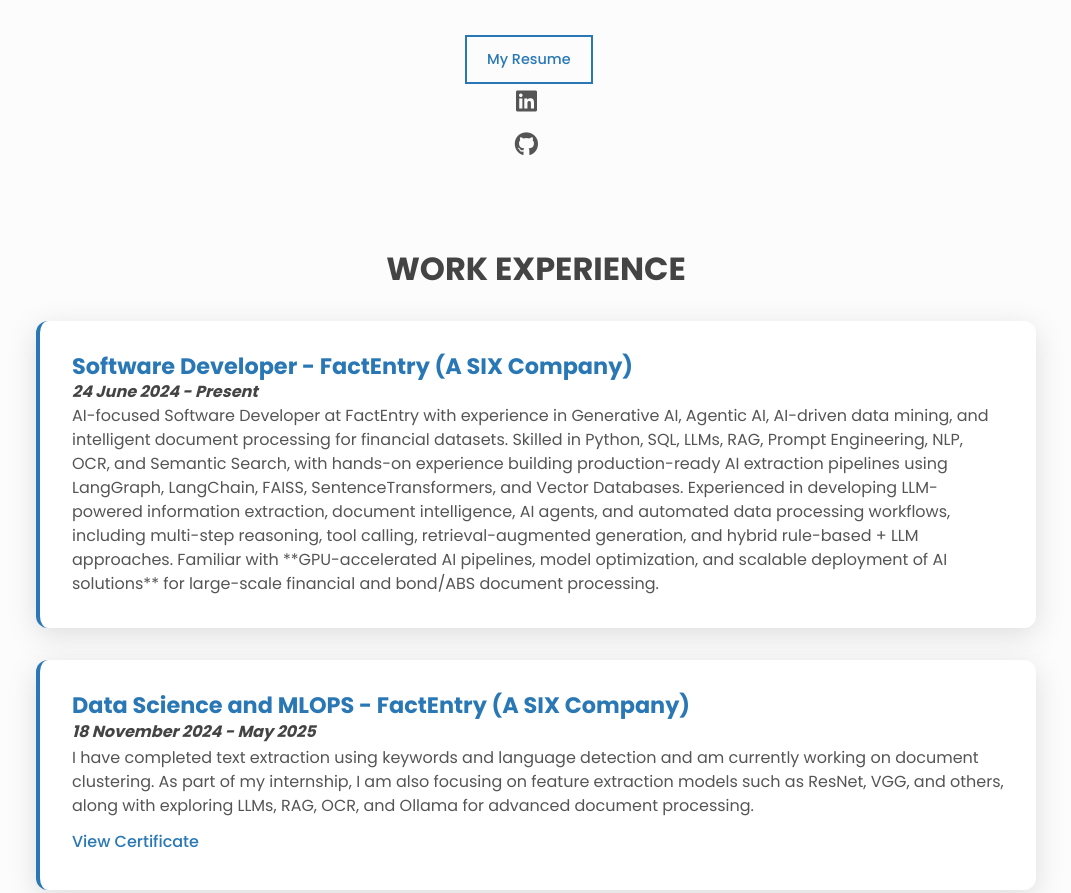
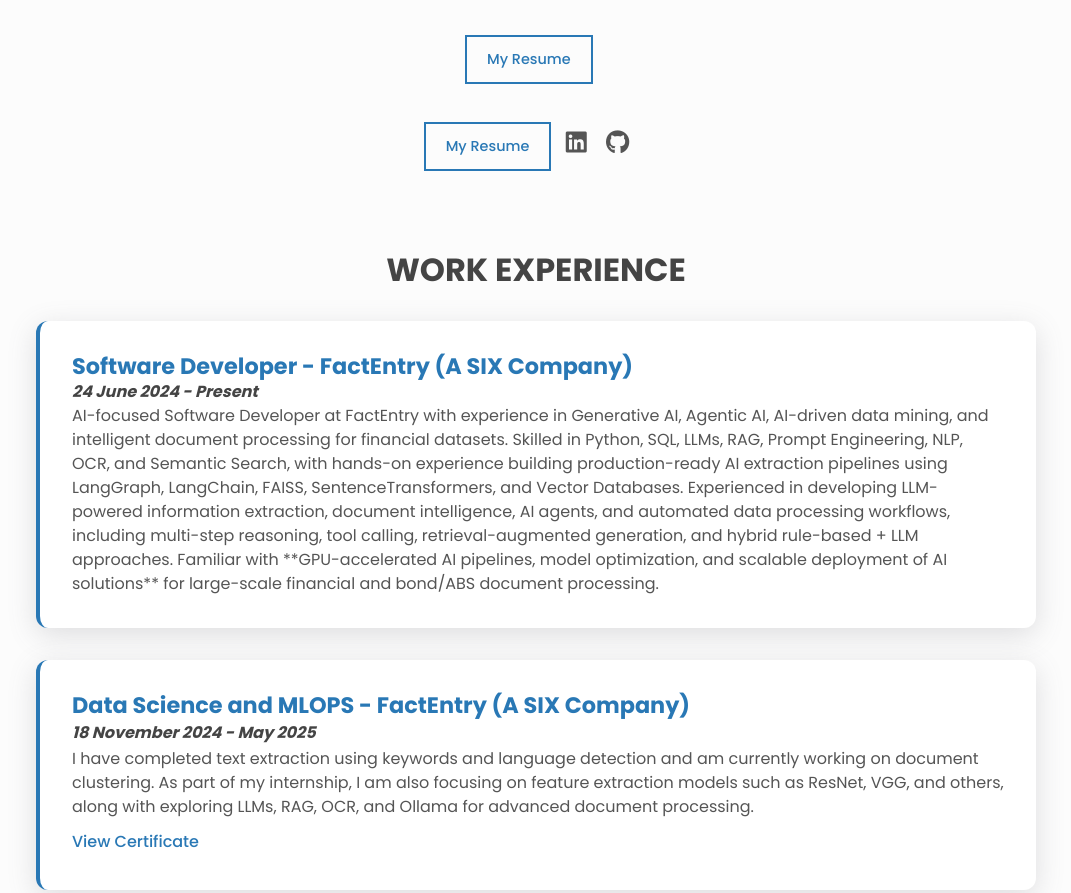
Before and after one commit to dineshkumar8727/Portfolio, a plain HTML site: page index.html in a window 1280 px wide. Shown: the part 963-1856 px from the top of the page, without its empty margins (104-1175 px from the left). Drawn offline with Linux system fonts and the light colour scheme.

Commit message:
Update contact section with LinkedIn and GitHub links
Added LinkedIn and GitHub links with icons to the contact section.

```diff
--- a/index.html
+++ b/index.html
@@ -106,27 +106,33 @@
     </a>
 </div>
 
-          <a
-            href="https://www.linkedin.com/in/dinesh-kumar-s-00036b280/"
+
+<div class="about__contact center">
+
+  <a href="./Dinesh_Kumar_AI_12_Engineer_Resume.pdf"
+     target="_blank"
+     rel="noopener noreferrer">
+    <span class="btn btn--outline">My Resume</span>
+  </a>
+
+  <a href="https://www.linkedin.com/in/dinesh-kumar-s-00036b280/"
      target="_blank"
      rel="noopener noreferrer"
-            aria-label="linkedin"
-            class="link link--icon"
-          >
+     aria-label="LinkedIn"
+     class="link link--icon">
     <i aria-hidden="true" class="fab fa-linkedin"></i>
   </a>
 
-          <a
-            href="https://github.com/dineshkumar8727"
+  <a href="https://github.com/dineshkumar8727"
      target="_blank"
      rel="noopener noreferrer"
-            aria-label="github"
-            class="link link--icon"
-          >
+     aria-label="GitHub"
+     class="link link--icon">
     <i aria-hidden="true" class="fab fa-github"></i>
   </a>
+
 </div>
-      </div>
+
 
       <!-- Experience -->
       <section id="experience" class="section">
```
Lines whose indentation alone changed are shown as unchanged.
